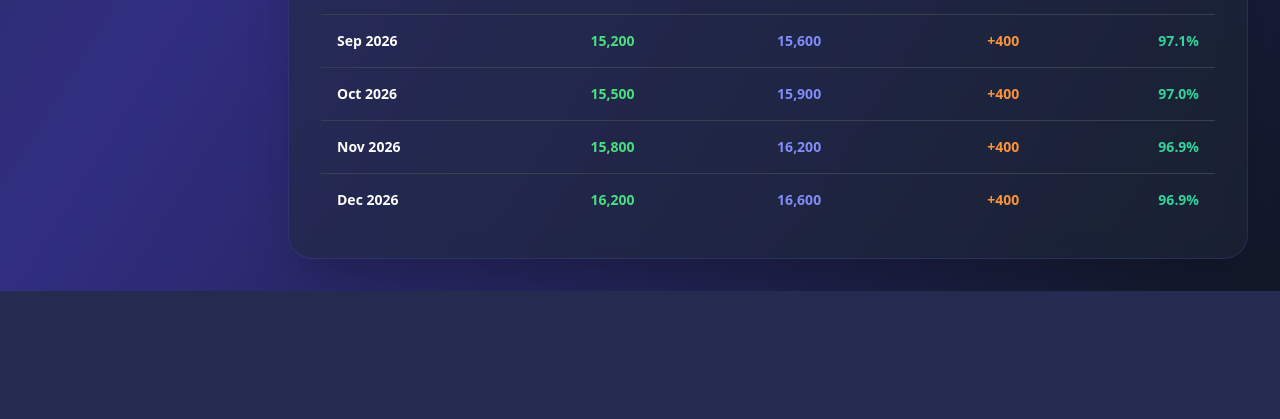
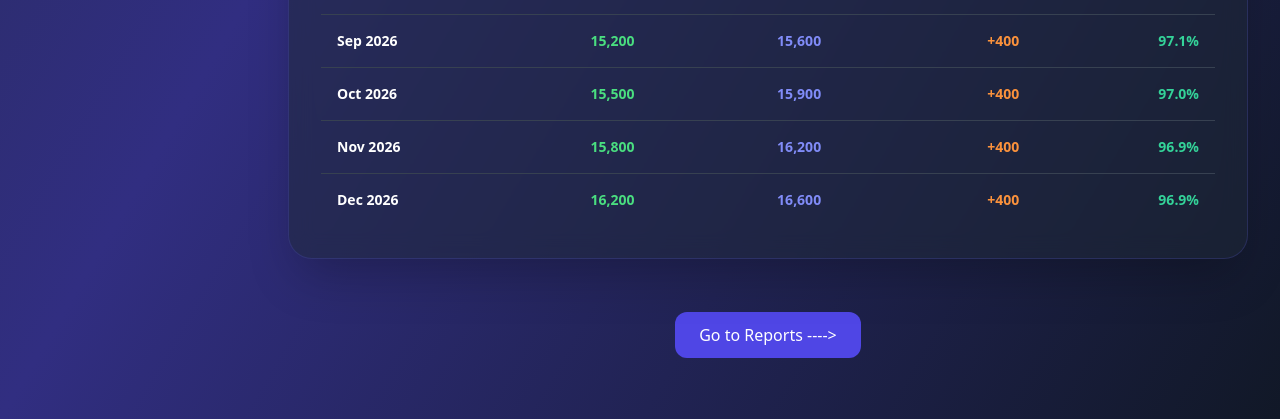
Before and after one commit to Nivetha2405/salesmind-dtbi, a Flask app: page /forecast in a window 1280 px wide. Shown: the part 1752-2171 px from the top of the page. Before the commit the page ends 2043 px from the top, so only its background shows below. Run offline with Flask 3, Linux system fonts and the light colour scheme; some libraries are stand-ins or nearby versions.

Commit message:
Update forecast.html

```diff
--- a/templates/forecast.html
+++ b/templates/forecast.html
@@ -238,6 +238,15 @@
         </div>
     </div>
 
+<div class="text-center mt-16 mb-10">
+        <a href="{{url_for('reports')}}"
+           class="px-6 py-3 bg-indigo-600 hover:bg-indigo-700 rounded-xl text-white">
+        Go to Reports ---->
+        </a>
+    </div>
+
+
+
     <!-- ✅ FIXED & COMPLETE SCRIPT -->
     <script>
         // ✅ NEW: Export/Refresh Functions
```
